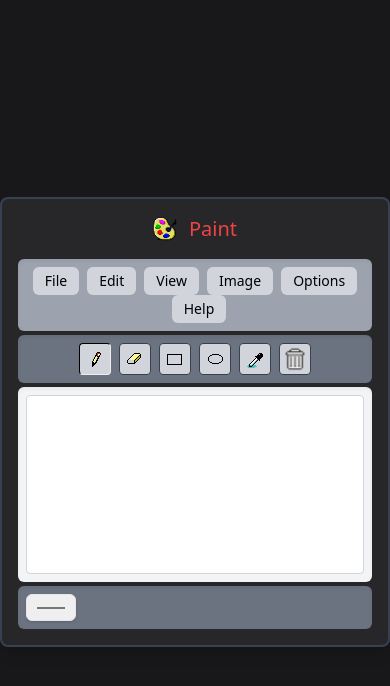
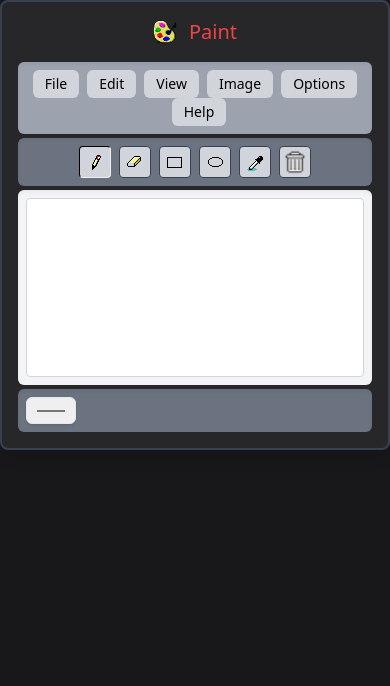
Before and after one commit to Facundosegovia01/paint-js, a website: page index.html in a window 390 px wide. Drawn offline with nearby package versions, Linux system fonts and the light colour scheme.

Commit message:
arreglos de responsive

```diff
--- a/index.html
+++ b/index.html
@@ -6,7 +6,7 @@
     <script src="https://cdn.tailwindcss.com"></script>
     <title>Paint 95 con Canvas</title>
 </head>
-<body class="bg-zinc-900 m-0 p-0 flex justify-center items-center min-h-screen w-full h-full">
+<body class="bg-zinc-900 m-0 p-0 flex justify-center items-center w-full h-full">
 
     <style>
         .active {
@@ -45,7 +45,7 @@
                 <canvas id="canvas" class="bg-white w-full h-full border border-gray-300 rounded"></canvas>
             </main>
 
-            <footer class="bg-gray-500 p-2 col-span-1 md:col-span-2 flex rounded-md shadow-inner">
+            <footer class="bg-gray-500  p-2 col-span-1 md:col-span-2 flex rounded-md shadow-inner">
                 <input type="color" id="color-picker" value="#000000" class="p-2 border rounded-md shadow">
             </footer>
         </div>
```
